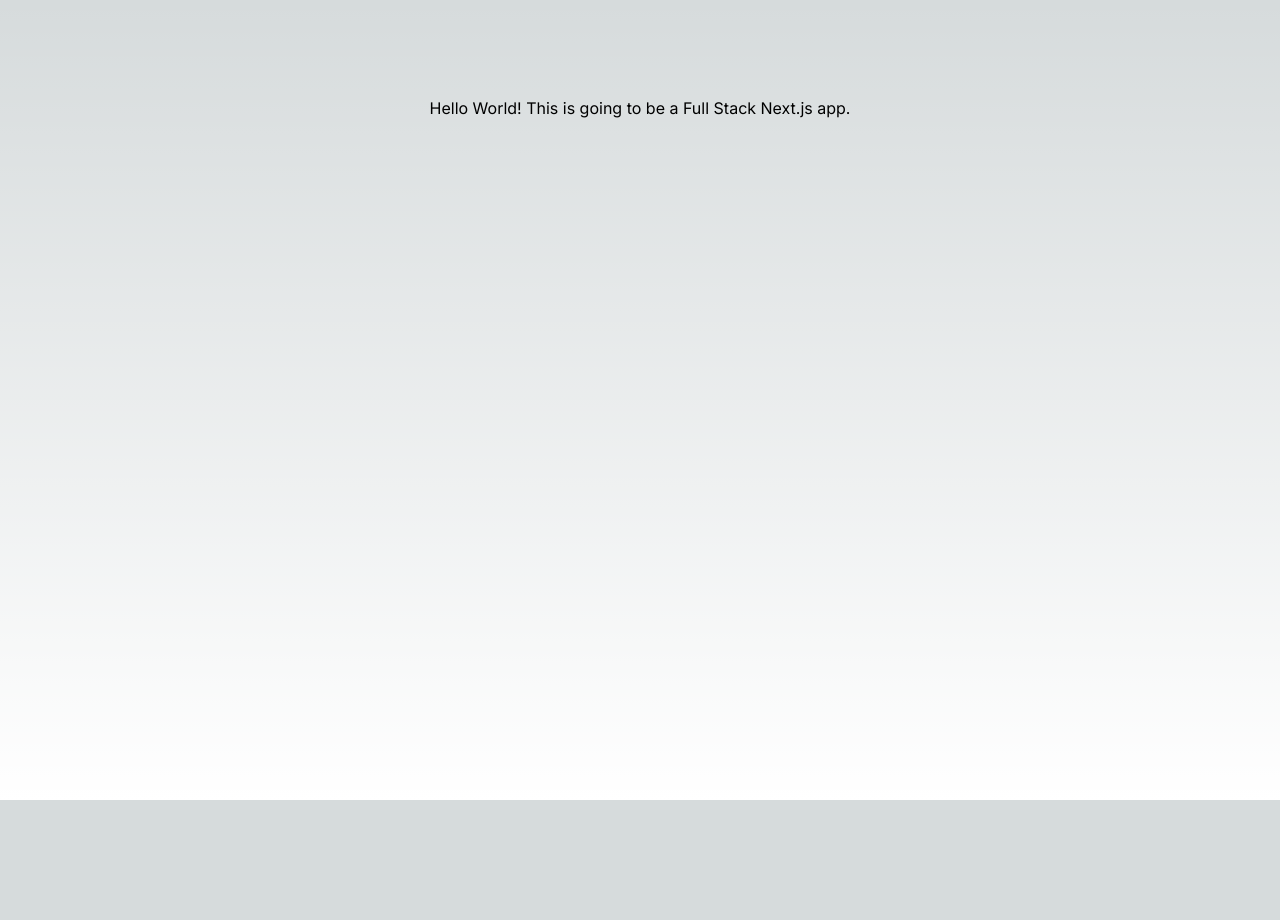
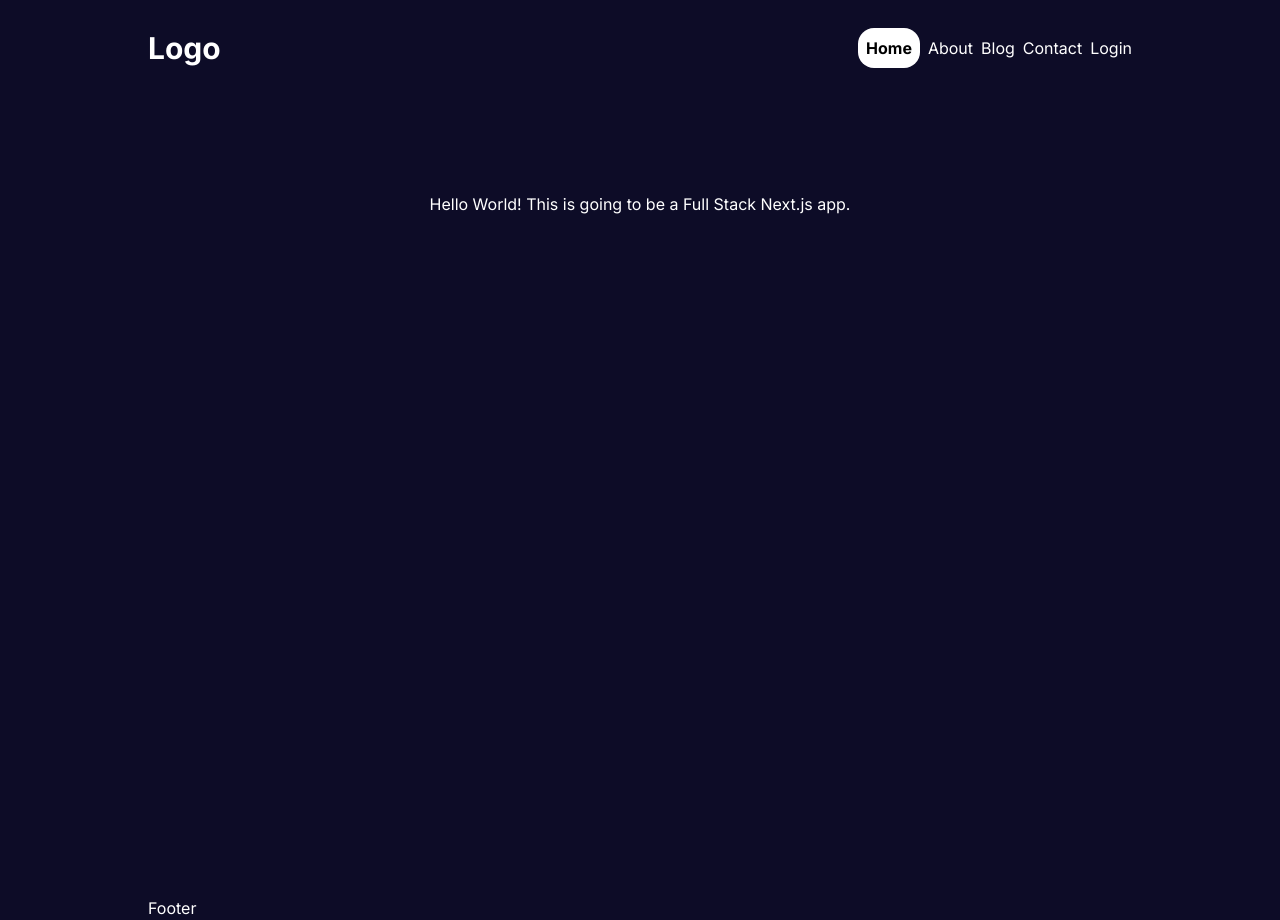
Before and after one commit to dev-Danialw/next.js-14-full-stack-app, a Next.js app: page / in a window 1280 px wide. Before the commit the page ends 800 px from the top, so only its background shows below. Built offline with nearby package versions, Linux system fonts and the light colour scheme.

Commit message:
Navbar Created

```diff
--- a/src/app/globals.css
+++ b/src/app/globals.css
@@ -3,31 +3,79 @@
 @tailwind utilities;
 
 :root {
-  --foreground-rgb: 0, 0, 0;
-  --background-start-rgb: 214, 219, 220;
-  --background-end-rgb: 255, 255, 255;
+  --bg: #0d0c27;
+  --bgSoft: #2d2b22;
+  --text: white;
+  --textSoft: #e5e4e5;
+  --btn: #3663fd;
 }
 
-@media (prefers-color-scheme: dark) {
-  :root {
-    --foreground-rgb: 255, 255, 255;
-    --background-start-rgb: 0, 0, 0;
-    --background-end-rgb: 0, 0, 0;
+* {
+  margin: 0;
+  padding: 0;
+  box-sizing: border-box;
+}
+
+body {
+  background: var(--bg);
+  color: var(--text);
+}
+
+a {
+  text-decoration: none;
+  color: inherit;
+}
+
+.container {
+  width: 1536px;
+  margin: auto;
+  padding-left: 50px;
+  padding-right: 50px;
+  min-height: 100vh;
+  display: flex;
+  flex-direction: column;
+  justify-content: space-between;
+}
+
+@media (max-width: 1536px) {
+  .container {
+    width: 1366px;
   }
 }
 
-body {
-  color: rgb(var(--foreground-rgb));
-  background: linear-gradient(
-      to bottom,
-      transparent,
-      rgb(var(--background-end-rgb))
-    )
-    rgb(var(--background-start-rgb));
+@media (max-width: 1366px) {
+  .container {
+    width: 1280px;
+  }
 }
 
-@layer utilities {
-  .text-balance {
-    text-wrap: balance;
+@media (max-width: 1280px) {
+  .container {
+    width: 1024px;
+    padding-left: 20px;
+    padding-right: 20px;
   }
 }
+
+@media (max-width: 1024px) {
+  .container {
+    width: 768px;
+  }
+}
+
+@media (max-width: 768px) {
+  .container {
+    width: 640px;
+  }
+}
+
+@media (max-width: 640px) {
+  .container {
+    width: 475px;
+  }
+}
+@media (max-width: 475px) {
+  .container {
+    width: 380px;
+  }
+}
--- a/src/app/layout.js
+++ b/src/app/layout.js
@@ -1,17 +1,27 @@
+import "./globals.css";
 import { Inter } from "next/font/google";
-import "./globals.css";
+
+// components
+import Navbar from "@/components/navbar/Navbar";
+import Footer from "@/components/footer/Footer";
 
 const inter = Inter({ subsets: ["latin"] });
 
 export const metadata = {
-  title: "Create Next App",
-  description: "Generated by create next app",
+  title: "Next Full Stack App",
+  description: "Created by dev-Danialw",
 };
 
 export default function RootLayout({ children }) {
   return (
     <html lang="en">
-      <body className={inter.className}>{children}</body>
+      <body className={inter.className}>
+        <div className="container">
+          <Navbar />
+          {children}
+          <Footer />
+        </div>
+      </body>
     </html>
   );
 }
--- /dev/null
+++ b/src/app/loading.jsx
@@ -0,0 +1,7 @@
+import React from "react";
+
+const Loading = () => {
+  return <div>Loading...</div>;
+};
+
+export default Loading;
--- a/src/components/navbar/Navbar.jsx
+++ b/src/components/navbar/Navbar.jsx
@@ -1,7 +1,19 @@
-import React from "react";
+import Link from "next/link";
+import Links from "./links/Links";
 
 const Navbar = () => {
-  return <div>Navbar</div>;
+  return (
+    <div className="h-24 flex items-center justify-between">
+      <div>
+        <Link href="/" className="text-3xl font-bold">
+          Logo
+        </Link>
+      </div>
+      <div>
+        <Links />
+      </div>
+    </div>
+  );
 };
 
 export default Navbar;
--- /dev/null
+++ b/src/components/navbar/links/Links.jsx
@@ -0,0 +1,51 @@
+"use client";
+
+import NavLink from "./navLink/navLink";
+
+const links = [
+  {
+    title: "Home",
+    path: "/",
+  },
+  {
+    title: "About",
+    path: "/about",
+  },
+  {
+    title: "Blog",
+    path: "/blog",
+  },
+  {
+    title: "Contact",
+    path: "/contact",
+  },
+];
+
+// temp data
+const session = false;
+const isAdmin = true;
+
+const Links = () => {
+  return (
+    <div className="">
+      <div className="flex items-center gap-2">
+        {links.map((link) => (
+          <NavLink key={link.title} item={link} />
+        ))}
+
+        {session ? (
+          <>
+            {isAdmin && <NavLink item={{ title: "Admin", path: "/admin" }} />}
+            <button className="p-2 rounded-sm font-bold bg-white text-black">
+              Logout
+            </button>
+          </>
+        ) : (
+          <NavLink item={{ title: "Login", path: "/login" }} />
+        )}
+      </div>
+    </div>
+  );
+};
+
+export default Links;
--- /dev/null
+++ b/src/components/navbar/links/navLink/navLink.jsx
@@ -0,0 +1,23 @@
+"use client";
+
+import Link from "next/link";
+import { usePathname } from "next/navigation";
+
+const NavLink = ({ item }) => {
+  const pathname = usePathname();
+
+  return (
+    <Link
+      className={`${
+        pathname === item.path
+          ? "text-black bg-white min-w-14 p-2 rounded-2xl text-center font-bold"
+          : "text-white"
+      } hover:text-blue-600`}
+      href={item.path}
+    >
+      {item.title}
+    </Link>
+  );
+};
+
+export default NavLink;
```
